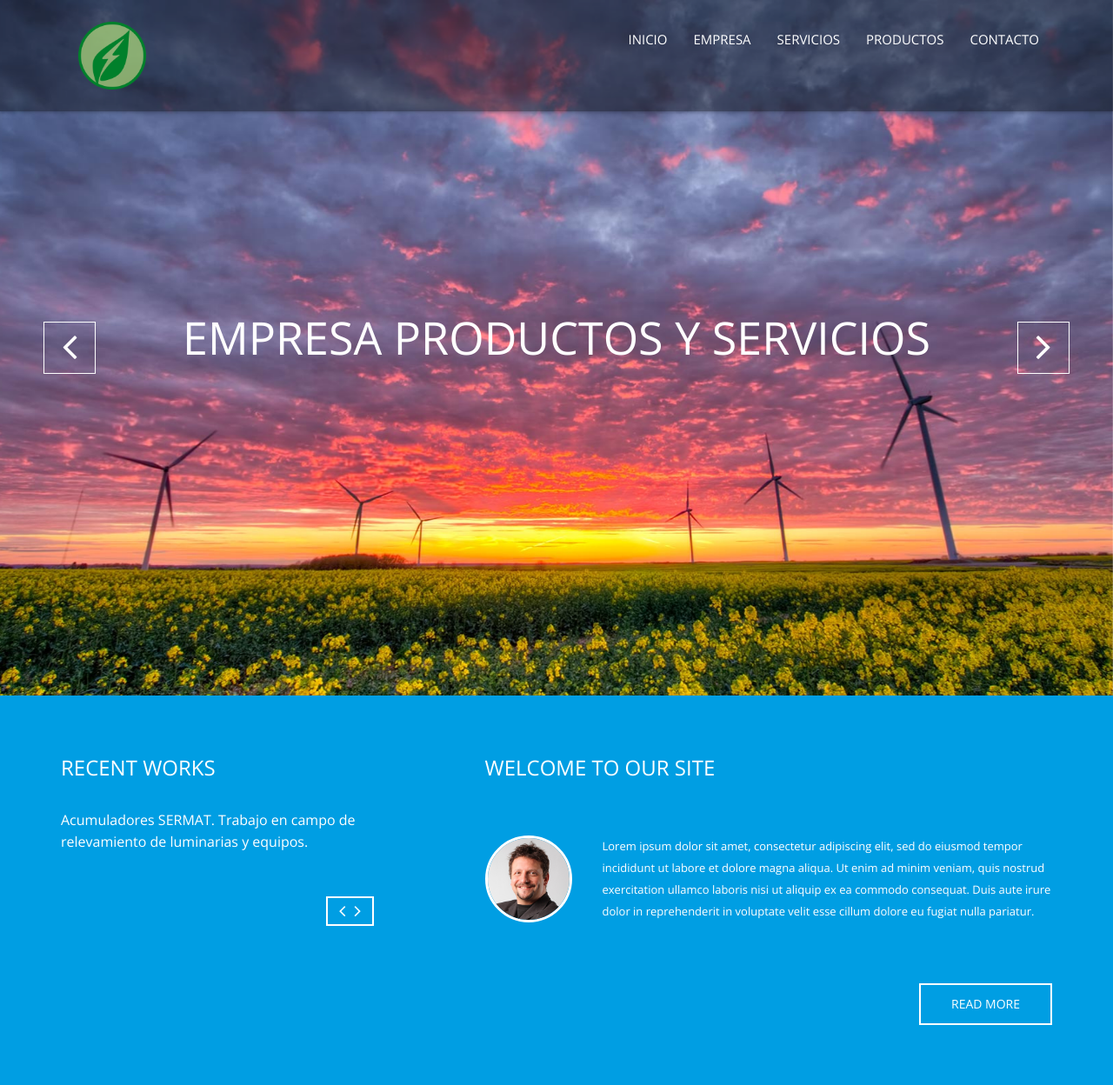
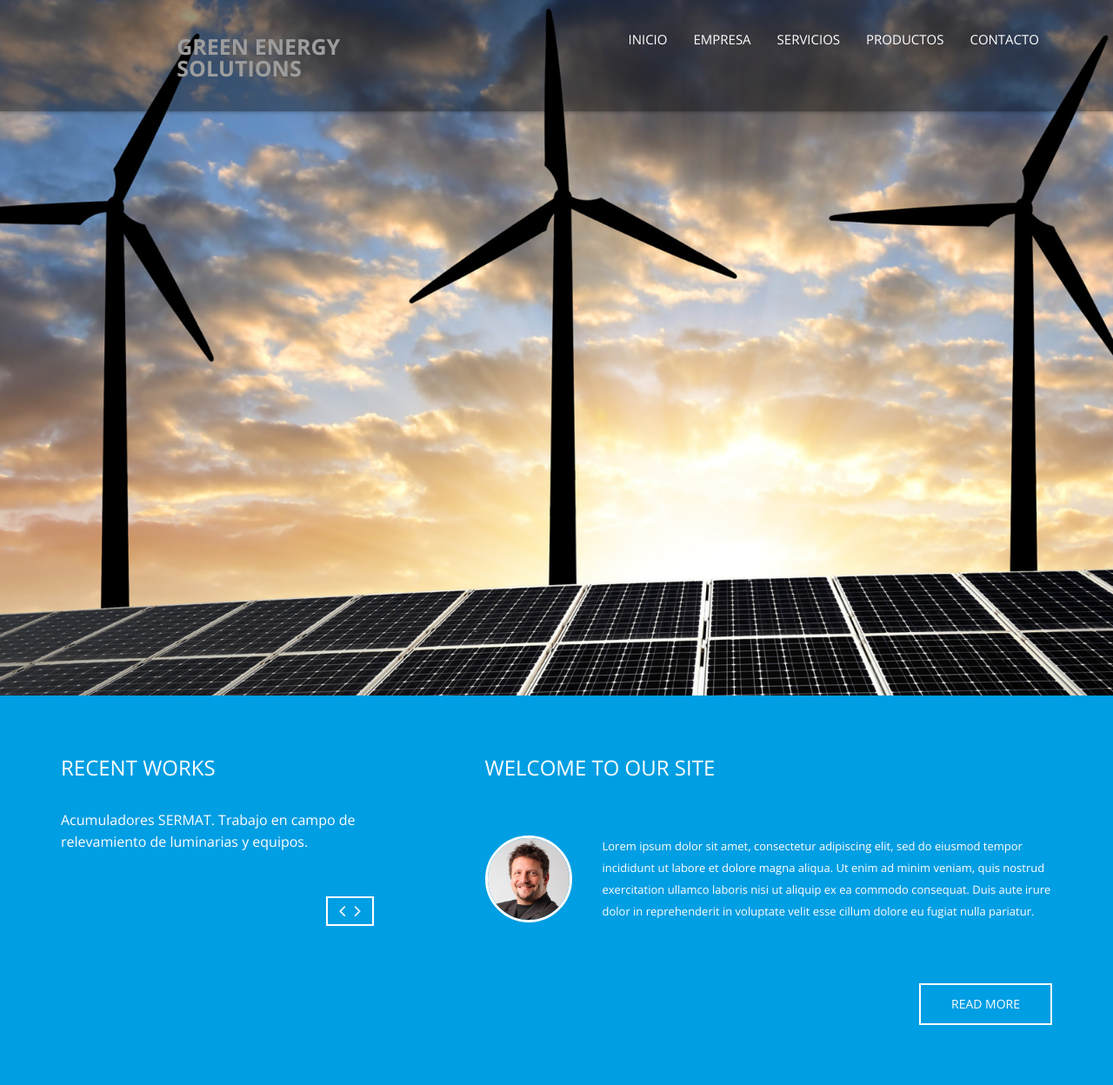
Before and after one commit to gonjav88/gonjav88.github.io, a PHP site: the page made by GES New Web/index.html in a window 1280 px wide. Shown: the top 1248 px of the page at 87% size. Run offline with PHP 8.4, Linux system fonts and the light colour scheme; some libraries are stand-ins or nearby versions.

Commit message:
dsad
dadsa

```diff
--- a/GES New Web/css/main.css
+++ b/GES New Web/css/main.css
@@ -28,6 +28,15 @@
 
 p {
     line-height: 25px;
+}
+
+p.p1p1 {
+
+}
+
+p.p2p2 {
+
+
 }
 
 iframe {
@@ -296,10 +305,12 @@
 }
 
 h1.navbar-brand {
-    font-size: 20px;
+    font-size: 25px;
     font-weight: 700;
     margin: 0;
     text-transform: uppercase;
+    padding-top: 0.55cm;
+
 }
 
 .navbar-inverse .navbar-nav > li > a {
--- a/GES New Web/css/slit-slider.css
+++ b/GES New Web/css/slit-slider.css
@@ -155,7 +155,7 @@
 }
 
 .bg-img-1 {
-	background-image: url(../img/slider/banner.jpg);
+	background-image: url(../img/slider/affinity.jpeg);
 }
 .bg-img-2 {
 	background-image: url(../img/slider/affinity.jpeg);
--- a/GES New Web/index.html
+++ b/GES New Web/index.html
@@ -72,9 +72,10 @@
 					<!-- /responsive nav button -->
 
 					<!-- logo -->
-					<!-- <h1 class="navbar-brand">
-						<a href="#body">Green Energy Solutions</a>
-					</h1> -->
+					<h1 class="navbar-brand">
+						<p class="p1p1">Green Energy</p>
+						<p class="p2p2">Solutions</p>
+					</h1>
 					<!-- /logo -->
                 </div>
 
@@ -115,7 +116,7 @@
 
 						<div class="slide-caption">
                             <div class="caption-content">
-                                <h2 class="animated bounceInLeft">Empresa productos y servicios</h2>
+                                <h2 class="animated bounceInLeft"></h2>
                                 <span class="animated fadeInDown"></span>
                                 <!-- <a href="#" class="btn btn-blue btn-effect">Join US</a> -->
                             </div>
@@ -123,7 +124,7 @@
 
 					</div>
 
-					<div class="sl-slide" data-orientation="vertical" data-slice1-rotation="10" data-slice2-rotation="-15" data-slice1-scale="1.5" data-slice2-scale="1.5">
+					<!-- <div class="sl-slide" data-orientation="vertical" data-slice1-rotation="10" data-slice2-rotation="-15" data-slice1-scale="1.5" data-slice2-scale="1.5">
 
 						<div class="bg-img bg-img-2"></div>
 						<div class="slide-caption">
@@ -134,9 +135,9 @@
                             </div>
                         </div>
 
-					</div>
+					</div> -->
 
-					<div class="sl-slide" data-orientation="horizontal" data-slice1-rotation="3" data-slice2-rotation="3" data-slice1-scale="2" data-slice2-scale="1">
+					<!-- <div class="sl-slide" data-orientation="horizontal" data-slice1-rotation="3" data-slice2-rotation="3" data-slice1-scale="2" data-slice2-scale="1">
 
 						<div class="bg-img bg-img-3"></div>
 						<div class="slide-caption">
@@ -147,7 +148,7 @@
                             </div>
                         </div>
 
-					</div>
+					</div> -->
 
 				</div><!-- /sl-slider -->
 
@@ -158,21 +159,21 @@
                 </nav>
                 -->
 
-                <nav id="nav-arrows" class="nav-arrows hidden-xs hidden-sm visible-md visible-lg">
+                <!-- <nav id="nav-arrows" class="nav-arrows hidden-xs hidden-sm visible-md visible-lg">
                     <a href="javascript:;" class="sl-prev">
                         <i class="fa fa-angle-left fa-3x"></i>
                     </a>
                     <a href="javascript:;" class="sl-next">
                         <i class="fa fa-angle-right fa-3x"></i>
                     </a>
-                </nav>
+                </nav> -->
 
 
-				<nav id="nav-dots" class="nav-dots visible-xs visible-sm hidden-md hidden-lg">
+				<!-- <nav id="nav-dots" class="nav-dots visible-xs visible-sm hidden-md hidden-lg">
 					<span class="nav-dot-current"></span>
 					<span></span>
 					<span></span>
-				</nav>
+				</nav> -->
 
 			</div><!-- /slider-wrapper -->
 		</section>
```
Also changed, not shown: GES New Web/img/LogoGES.png.
